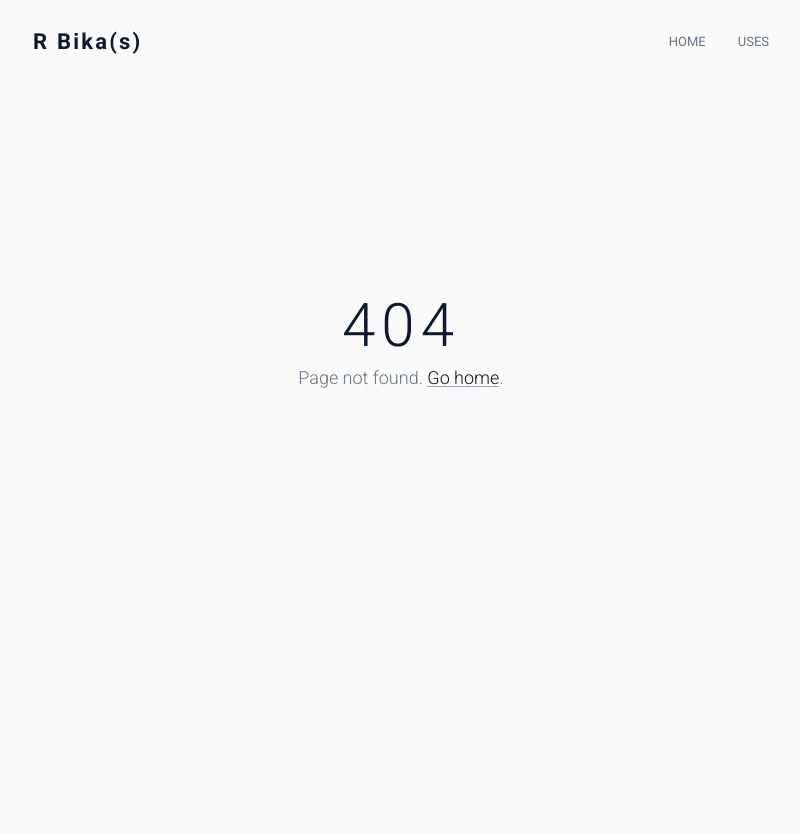
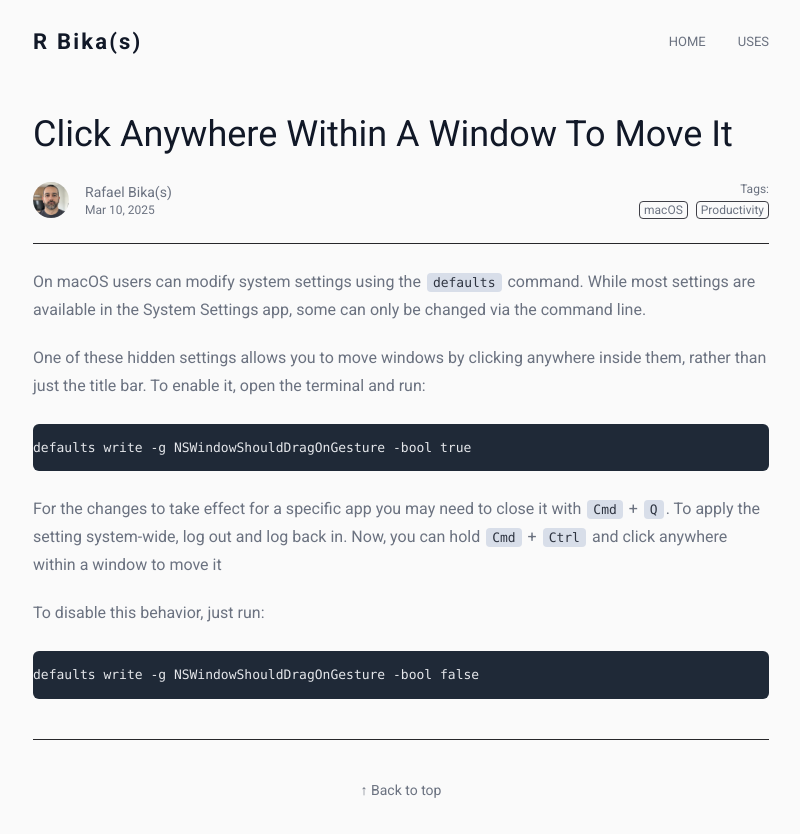
Before and after one commit to rbika/rbika.com, a Next.js app: page /blog/click-anywhere-within-a-window-to-move-it in a window 1280 px wide. Before the commit this address had no page. Shown: the top 834 px of the page, without its empty margins (239-1039 px from the left). Before the commit the page ends 800 px from the top, so only its background shows below. Built offline with nearby package versions, Linux system fonts and the light colour scheme.

Commit message:
Rename file

```diff
--- a/src/pages/blog/click-anywhere-in-a-window-to-move-it-around.mdx
+++ b/src/pages/blog/click-anywhere-within-a-window-to-move-it.mdx
@@ -5,7 +5,7 @@ export const meta = {
   slug: 'click-anywhere-within-a-window-to-move-it',
   date: '2025-03-10T00:00:00-03:00',
   description: 'Enabling a hidden setting from macOS.',
-  tags: ['macos', 'productivity'],
+  tags: ['macOS', 'Productivity'],
 }
 
 {/* ----------------------------------------------------------------------- */}
```
